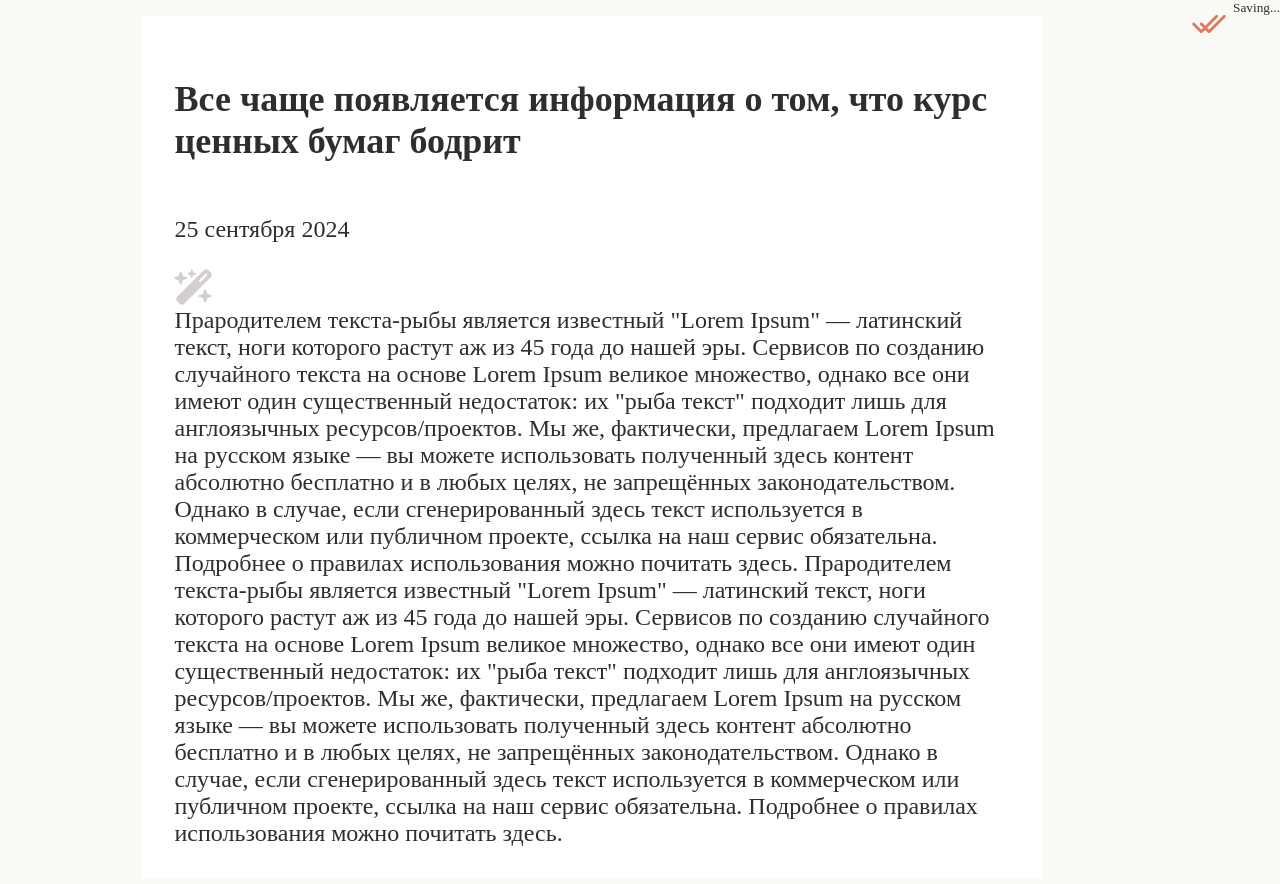
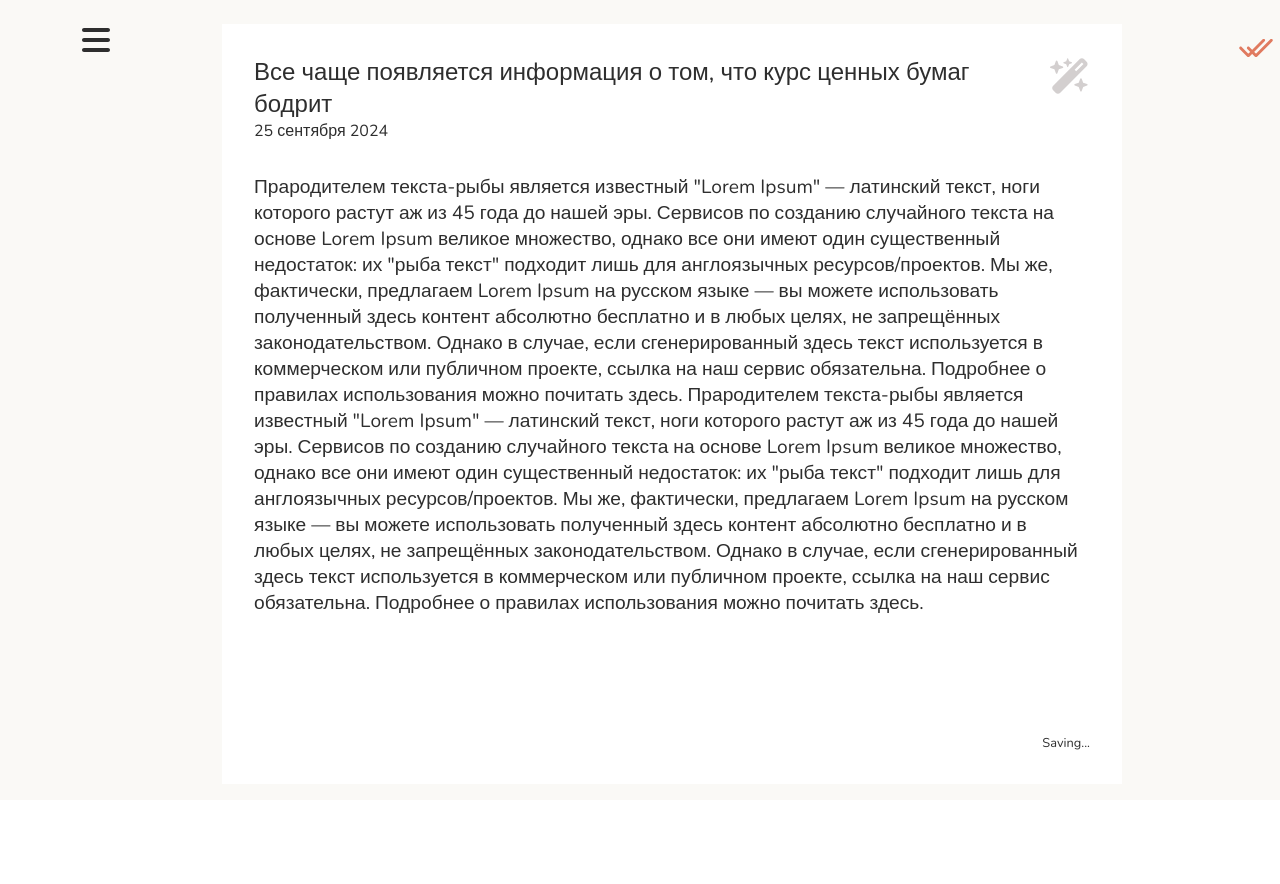
Before and after one commit to egdeliya/mini-diary, a plain HTML site: page create_entry.html in a window 1280 px wide. After the commit the page ends 800 px from the top, so only its background shows below. Drawn offline with nearby package versions, Linux system fonts and the light colour scheme.

Commit message:
add Nunito font and burger menu icon

```diff
--- a/create_entry.html
+++ b/create_entry.html
@@ -2,6 +2,11 @@
 <html lang="en">
 <head>
     <meta charset="UTF-8">
+
+    <link rel="preconnect" href="https://fonts.googleapis.com">
+    <link rel="preconnect" href="https://fonts.gstatic.com" crossorigin>
+    <link href="https://fonts.googleapis.com/css2?family=Nunito:ital,wght@0,200..1000;1,200..1000&display=swap" rel="stylesheet">
+
     <link rel="stylesheet" href="./css/styles.css">
     <title>Minimalist Diary</title>
 </head>
@@ -9,18 +14,27 @@
 <div class="wrapper">
     <nav>
         <!--  here should be a burger menu   -->
+        <svg class="icon-menu" xmlns="http://www.w3.org/2000/svg" viewBox="0 0 448 512"><!--!Font Awesome Free 6.6.0 by @fontawesome - https://fontawesome.com License - https://fontawesome.com/license/free Copyright 2024 Fonticons, Inc.-->
+            <path d="M0 96C0 78.3 14.3 64 32 64l384 0c17.7 0 32 14.3 32 32s-14.3 32-32 32L32 128C14.3 128 0 113.7 0 96zM0 256c0-17.7 14.3-32 32-32l384 0c17.7 0 32 14.3 32 32s-14.3 32-32 32L32 288c-17.7 0-32-14.3-32-32zM448 416c0 17.7-14.3 32-32 32L32 448c-17.7 0-32-14.3-32-32s14.3-32 32-32l384 0c17.7 0 32 14.3 32 32z"/>
+        </svg>
     </nav>
 
     <article class="page">
-        <h2 class="header">Все чаще появляется информация о том, что курс ценных бумаг бодрит</h2>
+        <header>
+            <div class="title-container">
+                <h1 class="entry-title" role="tab" contenteditable>Все чаще появляется информация о том, что курс ценных бумаг бодрит</h1>
                 <!--    возможно тут уместно сделать класс small? -->
                 <p class="date">25 сентября 2024</p>
+            </div>
+
             <svg class="icon-summary" xmlns="http://www.w3.org/2000/svg" viewBox="0 0 576 512">
                 <!--!Font Awesome Free 6.6.0 by @fontawesome - https://fontawesome.com License - https://fontawesome.com/license/free Copyright 2024 Fonticons, Inc.-->
                 <path d="M234.7 42.7L197 56.8c-3 1.1-5 4-5 7.2s2 6.1 5 7.2l37.7 14.1L248.8 123c1.1 3 4 5 7.2 5s6.1-2 7.2-5l14.1-37.7L315 71.2c3-1.1 5-4 5-7.2s-2-6.1-5-7.2L277.3 42.7 263.2 5c-1.1-3-4-5-7.2-5s-6.1 2-7.2 5L234.7 42.7zM46.1 395.4c-18.7 18.7-18.7 49.1 0 67.9l34.6 34.6c18.7 18.7 49.1 18.7 67.9 0L529.9 116.5c18.7-18.7 18.7-49.1 0-67.9L495.3 14.1c-18.7-18.7-49.1-18.7-67.9 0L46.1 395.4zM484.6 82.6l-105 105-23.3-23.3 105-105 23.3 23.3zM7.5 117.2C3 118.9 0 123.2 0 128s3 9.1 7.5 10.8L64 160l21.2 56.5c1.7 4.5 6 7.5 10.8 7.5s9.1-3 10.8-7.5L128 160l56.5-21.2c4.5-1.7 7.5-6 7.5-10.8s-3-9.1-7.5-10.8L128 96 106.8 39.5C105.1 35 100.8 32 96 32s-9.1 3-10.8 7.5L64 96 7.5 117.2zm352 256c-4.5 1.7-7.5 6-7.5 10.8s3 9.1 7.5 10.8L416 416l21.2 56.5c1.7 4.5 6 7.5 10.8 7.5s9.1-3 10.8-7.5L480 416l56.5-21.2c4.5-1.7 7.5-6 7.5-10.8s-3-9.1-7.5-10.8L480 352l-21.2-56.5c-1.7-4.5-6-7.5-10.8-7.5s-9.1 3-10.8 7.5L416 352l-56.5 21.2z"/>
             </svg>
+        </header>
 
-        <section class="entry-body">
+        <!-- what tag shoud i use-->
+        <div class="entry-body" role="textbox" contenteditable>
             Прародителем текста-рыбы является известный "Lorem Ipsum" — латинский текст, ноги которого растут аж из 45
             года до нашей эры. Сервисов по созданию случайного текста на основе Lorem Ipsum великое множество, однако
             все они имеют один существенный недостаток: их "рыба текст" подходит лишь для англоязычных
@@ -36,14 +50,16 @@
             полученный здесь контент абсолютно бесплатно и в любых целях, не запрещённых законодательством. Однако в
             случае, если сгенерированный здесь текст используется в коммерческом или публичном проекте, ссылка на наш
             сервис обязательна. Подробнее о правилах использования можно почитать здесь.
-        </section>
+        </div>
+
+        <footer>
+            <p>Saving...</p>
+        </footer>
     </article>
 
     <svg class="icon-save" viewBox="0 -0.5 25 25" xmlns="http://www.w3.org/2000/svg">
         <path d="M5.03033 11.4697C4.73744 11.1768 4.26256 11.1768 3.96967 11.4697C3.67678 11.7626 3.67678 12.2374 3.96967 12.5303L5.03033 11.4697ZM8.5 16L7.96967 16.5303C8.26256 16.8232 8.73744 16.8232 9.03033 16.5303L8.5 16ZM17.0303 8.53033C17.3232 8.23744 17.3232 7.76256 17.0303 7.46967C16.7374 7.17678 16.2626 7.17678 15.9697 7.46967L17.0303 8.53033ZM9.03033 11.4697C8.73744 11.1768 8.26256 11.1768 7.96967 11.4697C7.67678 11.7626 7.67678 12.2374 7.96967 12.5303L9.03033 11.4697ZM12.5 16L11.9697 16.5303C12.2626 16.8232 12.7374 16.8232 13.0303 16.5303L12.5 16ZM21.0303 8.53033C21.3232 8.23744 21.3232 7.76256 21.0303 7.46967C20.7374 7.17678 20.2626 7.17678 19.9697 7.46967L21.0303 8.53033ZM3.96967 12.5303L7.96967 16.5303L9.03033 15.4697L5.03033 11.4697L3.96967 12.5303ZM9.03033 16.5303L17.0303 8.53033L15.9697 7.46967L7.96967 15.4697L9.03033 16.5303ZM7.96967 12.5303L11.9697 16.5303L13.0303 15.4697L9.03033 11.4697L7.96967 12.5303ZM13.0303 16.5303L21.0303 8.53033L19.9697 7.46967L11.9697 15.4697L13.0303 16.5303Z"/>
     </svg>
-
-    <small>Saving...</small>
 </div>
 </body>
 </html>
--- a/css/styles.css
+++ b/css/styles.css
@@ -10,45 +10,86 @@
     --terracotta: #E07A5F;
 
     --font-size: 1.5rem;
-    --nunito: Nunito, monospace;
-    --sans: Montserrat, sans-serif;
+    --nunito: "Nunito", sans-serif;
 }
 html {
     box-sizing: border-box;
+
+    margin: 0;
+    padding: 0;
 }
 *,
 *::before,
 *::after {
     box-sizing: inherit;
+
+    margin: 0;
+    padding: 0;
 }
 body {
     margin: 0;
     padding: 0;
 }
 .wrapper {
+    height: 100vh;
+
+    margin: 0;
+    padding: 1.5rem 0 1rem 5rem;
+
     display: flex;
     flex-direction: row;
 
     background-color: var(--terracotta-white);
     color: var(--black);
+
+    /*font-size: var(--font-size);*/
+    font-family: var(--nunito);
+}
+.icon-menu {
+    width: 2rem;
+    height: 2rem;
+
+    fill: var(--black);
 }
 
 .page {
     /*border: 1px solid gray;*/
-
-    margin: 1rem auto;
+    margin: 0 auto;
     max-width: 900px;
 
     padding: 2rem;
 
     display: flex;
     flex-direction: column;
+    /*justify-content: ;*/
 
     background-color: var(--white);
 
-    font-size: var(--font-size);
+    font-family: var(--nunito), sans-serif;
 }
+.page header {
+    display: flex;
+    flex-flow: row nowrap;
 
+    margin-bottom: 2rem;
+}
+.title-container {
+    /*border: 1px solid green;*/
+    /*flex-basis: 90%;*/
+}
+.page header .entry-title {
+    width: 100%;
+
+    font-family: var(--nunito), sans-serif;
+    font-weight: 400;
+    font-size: 1.5rem;
+
+    margin: 0;
+    padding: 0;
+}
+.page header p {
+    margin: 0;
+}
 .icon-summary {
     /*width="800px" height="800px"*/
     width: 2.5rem;
@@ -56,11 +97,26 @@ body {
 
     fill: var(--gray);
 }
+.entry-body {
+    font-family: var(--nunito), sans-serif;
+    /*font-size: var(--font-size);*/
+    font-size: 1.2rem;
+    font-weight: 300;
+
+    flex-basis: 97%;
+}
+.page footer {
+    /*border: 2px solid red;*/
+    justify-self: flex-end;
+}
+.page footer p {
+    font-size: 0.8rem;
+    text-align: end;
+}
 
 .icon-save {
     width: 3rem;
     height: 3rem;
 
     fill: var(--terracotta);
-
 }
```
Lines whose indentation alone changed are shown as unchanged.
